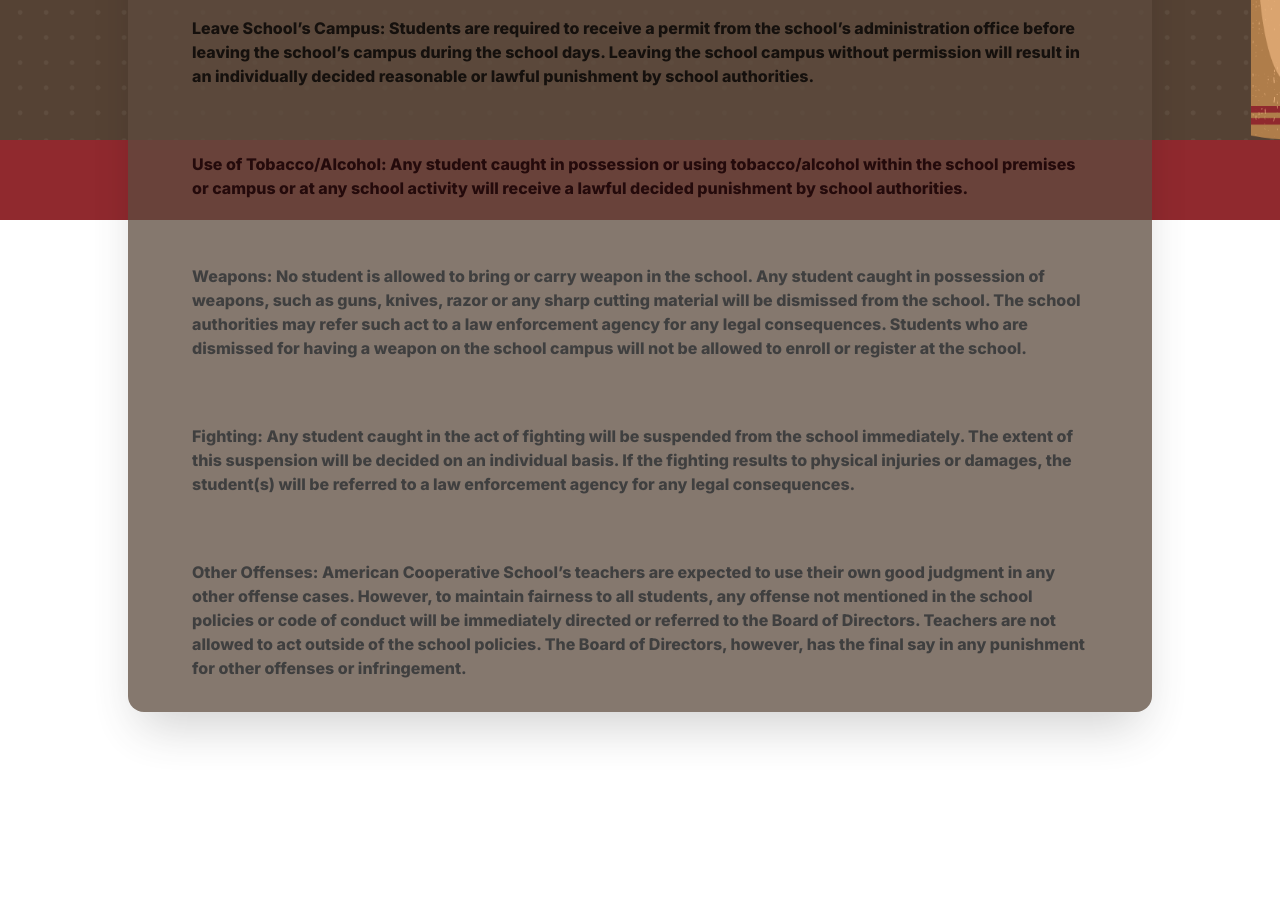
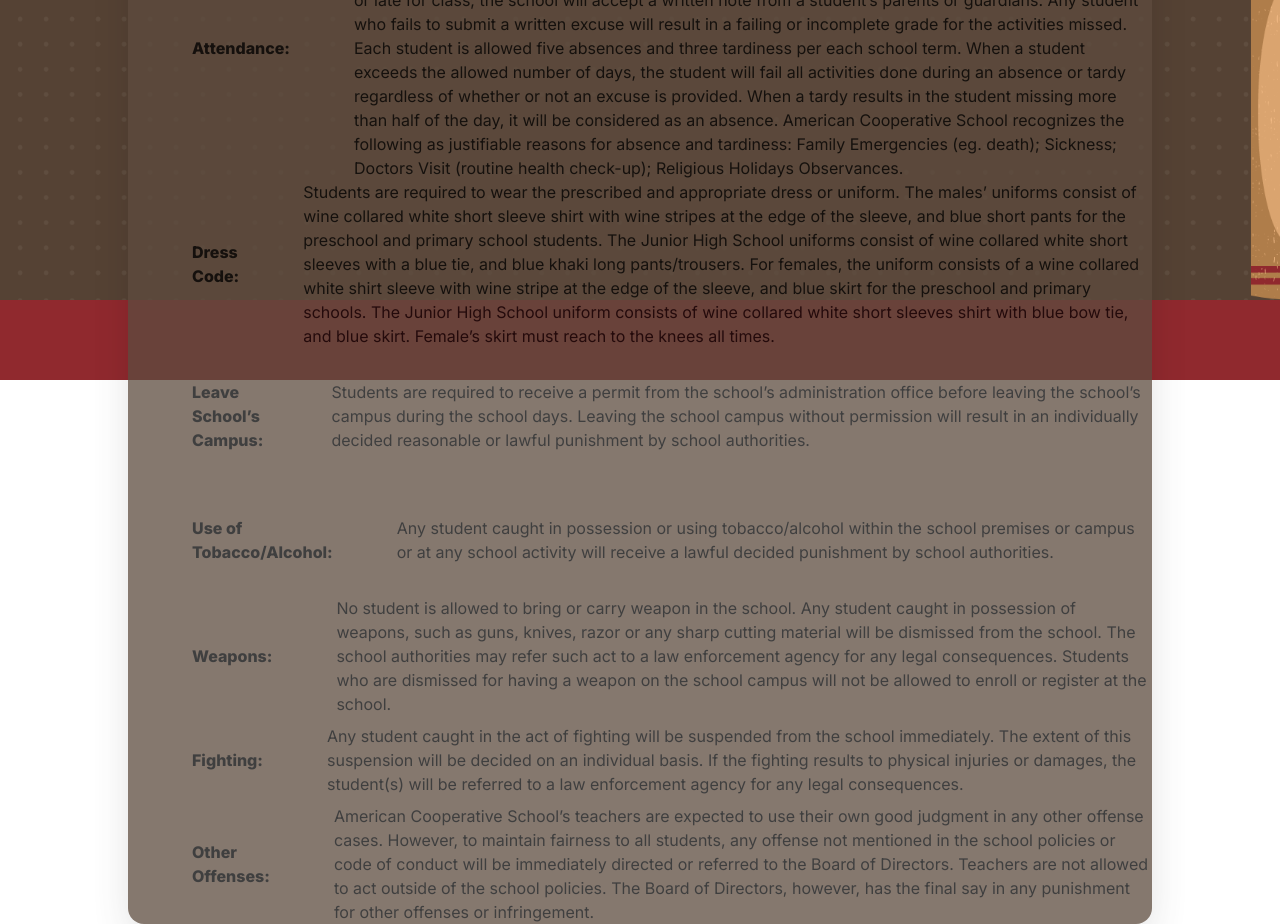
Before and after one commit to Adjoa20/ACSWebsite, a Next.js app in the folder acs-website/: page /pages/policy in a window 1280 px wide. Shown: the part 580-1504 px from the top of the page. Before the commit the page ends 1372 px from the top, so only its background shows below. Built offline with nearby package versions, Linux system fonts and the light colour scheme.

Commit message:
Update page.tsx

```diff
--- a/acs-website/src/app/pages/policy/page.tsx
+++ b/acs-website/src/app/pages/policy/page.tsx
@@ -5,14 +5,14 @@
   return (
     <div className="md:justify-center">
       <Navbar />
-      <div className="bg-policybg relative md:bg-cover h-screen md:h-screen flex flex-col items-center justify-center">
+      <div className="bg-policybg relative md:bg-cover h-screen md:h-screen flex-col items-center justify-center">
         <div className="w-11/12 md:w-1/2 mx-auto">
           <h1 className="mt-20 md:mt-40 uppercase font-extrabold subpixel-antialiased text-center text-3xl md:text-5xl">Policies</h1>
         </div>
         <div className="px-4 mt-10 md:mt-20">
           <div className="grid place-items-center grid-cols-1 w-full mx-auto max-w-5xl shadow-2xl rounded-2xl bg-[#5d4b3e] opacity-75 my-20">
             <p className="md:flex md:items-center md:gap-8 md:py-8 md:px-4 xl:gap-16 sm:py-16 xl:px-16 font-extrabold">
-              POLICIES The policies of American Cooperative School are established
+              The policies of American Cooperative School are established
               to hold students to a higher standard than that of traditional
               students. The rules and regulations of the school are set-up to teach
               students respect to their fellow students, parents, guardians, and the
@@ -23,8 +23,9 @@
               requirements in the policies are established to form attractive
               members who will be useful to the community.
             </p>
-            <p className="md:flex md:items-center md:gap-8 md:py-8 md:px-4 xl:gap-16 sm:py-16 xl:px-16 font-extrabold">
-              Attendance: American Cooperative School recognizes that daily
+            <p className="md:flex md:items-center">
+              <span className="md:gap-8 md:py-8 md:px-4 xl:gap-16 sm:py-16 xl:px-16 font-extrabold">Attendance:</span>
+              American Cooperative School recognizes that daily
               attendance and active class participation are essential to maintain
               higher standard of its students. The school does, however, recognize
               that there are uncontrollable events that prevent a student from
@@ -42,8 +43,9 @@
               Emergencies (eg. death); Sickness; Doctors Visit (routine health
               check-up); Religious Holidays Observances.
             </p>
-            <p className="md:flex md:items-center md:gap-8 md:py-8 md:px-4 xl:gap-16 sm:py-16 xl:px-16 font-extrabold">
-              Dress Code: Students are required to wear the prescribed and
+            <p className="md:flex md:items-center">
+              <span className="md:gap-8 md:py-10 md:px-4 xl:gap-16 sm:py-16 xl:px-16 font-extrabold">Dress Code:</span>
+              Students are required to wear the prescribed and
               appropriate dress or uniform. The males’ uniforms consist of wine
               collared white short sleeve shirt with wine stripes at the edge of the
               sleeve, and blue short pants for the preschool and primary school
@@ -56,21 +58,24 @@
               with blue bow tie, and blue skirt. Female’s skirt must reach to the
               knees all times.
             </p>
-            <p className="md:flex md:items-center md:gap-8 md:py-8 md:px-4 xl:gap-16 sm:py-16 xl:px-16 font-extrabold">
-              Leave School’s Campus: Students are required to receive a permit from
+            <p className="md:flex md:items-center">
+            <span className="md:gap-8 md:py-8 md:px-4 xl:gap-16 sm:py-16 xl:px-16 font-extrabold">Leave School’s Campus:</span>
+              Students are required to receive a permit from
               the school’s administration office before leaving the school’s campus
               during the school days. Leaving the school campus without permission
               will result in an individually decided reasonable or lawful punishment
               by school authorities.
             </p>
-            <p className="md:flex md:items-center md:gap-8 md:py-8 md:px-4 xl:gap-16 sm:py-16 xl:px-16 font-extrabold">
-              Use of Tobacco/Alcohol: Any student caught in possession or using
+            <p className="md:flex md:items-center">
+            <span className="md:gap-8 md:py-8 md:px-4 xl:gap-16 sm:py-16 xl:px-16 font-extrabold">Use of Tobacco/Alcohol:</span>
+              Any student caught in possession or using
               tobacco/alcohol within the school premises or campus or at any school
               activity will receive a lawful decided punishment by school
               authorities.
             </p>
-            <p className="md:flex md:items-center md:gap-8 md:py-8 md:px-4 xl:gap-16 sm:py-16 xl:px-16 font-extrabold">
-              Weapons: No student is allowed to bring or carry weapon in the school.
+            <p className="md:flex md:items-center">
+            <span className="md:gap-8 md:py-8 md:px-4 xl:gap-16 sm:py-16 xl:px-16 font-extrabold">Weapons:</span>
+              No student is allowed to bring or carry weapon in the school.
               Any student caught in possession of weapons, such as guns, knives,
               razor or any sharp cutting material will be dismissed from the school.
               The school authorities may refer such act to a law enforcement agency
@@ -78,15 +83,17 @@
               weapon on the school campus will not be allowed to enroll or register
               at the school.
             </p>
-            <p className="md:flex md:items-center md:gap-8 md:py-8 md:px-4 xl:gap-16 sm:py-16 xl:px-16 font-extrabold">
-              Fighting: Any student caught in the act of fighting will be suspended
+            <p className="md:flex md:items-center">
+            <span className="md:gap-8 md:py-8 md:px-4 xl:gap-16 sm:py-16 xl:px-16 font-extrabold">Fighting:</span>
+              Any student caught in the act of fighting will be suspended
               from the school immediately. The extent of this suspension will be
               decided on an individual basis. If the fighting results to physical
               injuries or damages, the student(s) will be referred to a law
               enforcement agency for any legal consequences.
             </p>
-            <p className="md:flex md:items-center md:gap-8 md:py-8 md:px-4 xl:gap-16 sm:py-16 xl:px-16 font-extrabold">
-              Other Offenses: American Cooperative School’s teachers are expected to
+            <p className="md:flex md:items-center">
+            <span className="md:gap-8 md:py-8 md:px-4 xl:gap-16 sm:py-16 xl:px-16 font-extrabold">Other Offenses: </span>
+              American Cooperative School’s teachers are expected to
               use their own good judgment in any other offense cases. However, to
               maintain fairness to all students, any offense not mentioned in the
               school policies or code of conduct will be immediately directed or
```
